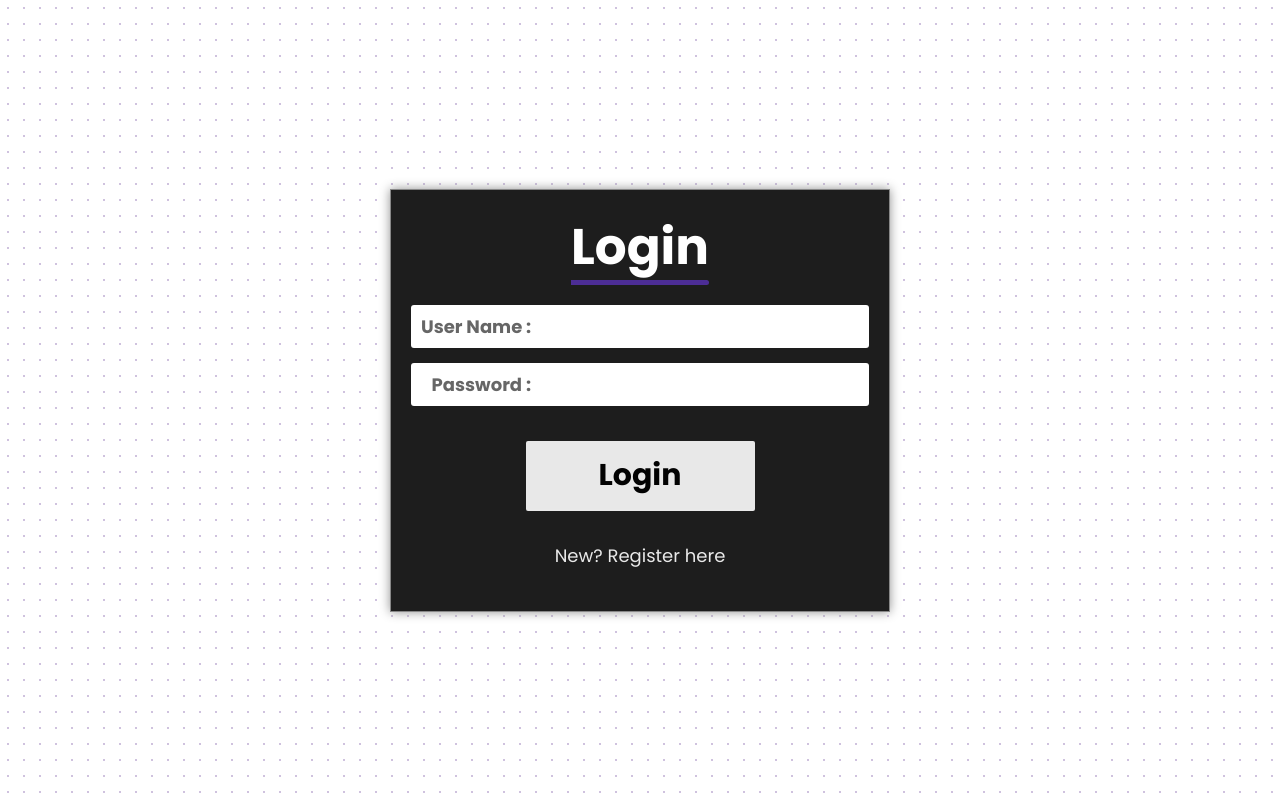
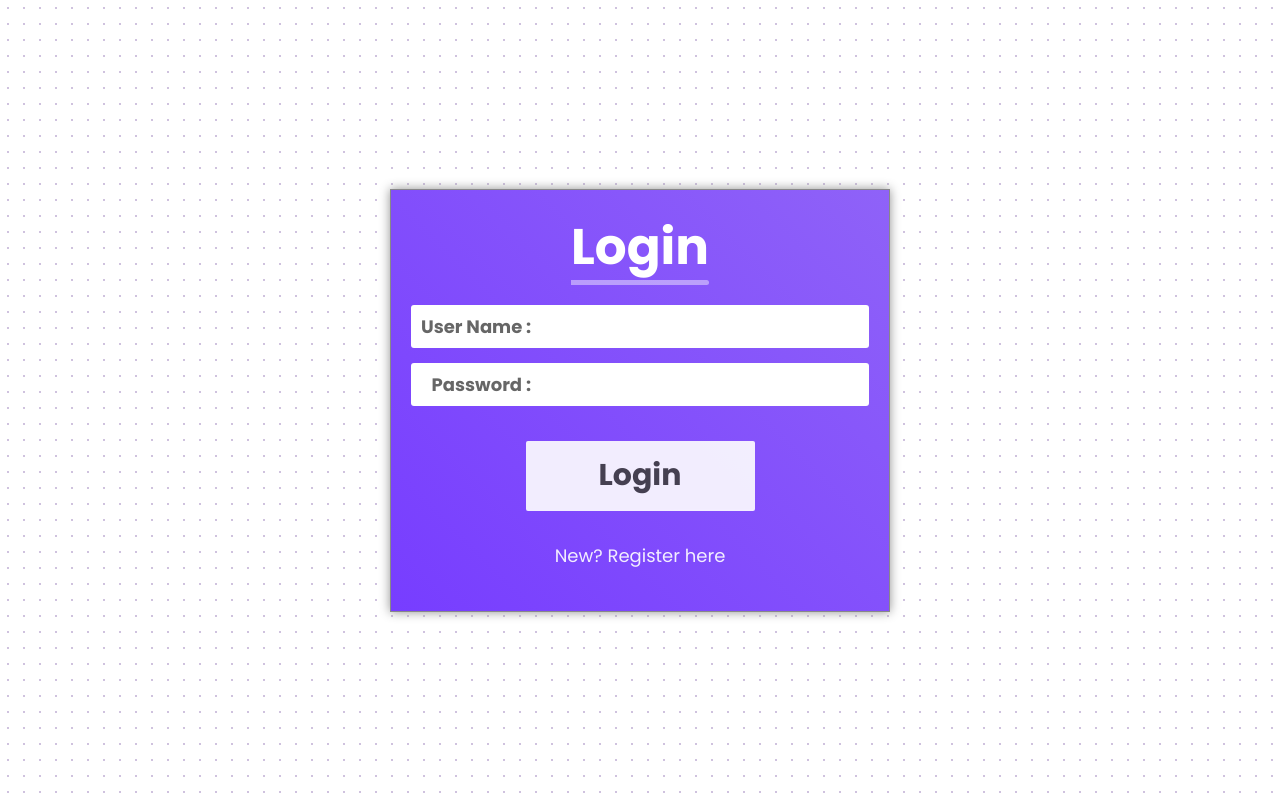
Before and after one commit to Meht4b/text-messenger, a React (Vite) app in the folder frontend/: page / in a window 1280 px wide. Built offline with nearby package versions, Linux system fonts and the light colour scheme.

Commit message:
Update Login.css

```diff
--- a/frontend/src/styles/Login.css
+++ b/frontend/src/styles/Login.css
@@ -4,13 +4,14 @@
     flex-direction: column;
     align-items: center;
     width: clamp(300px, 50vw, 500px);
-    color: white;
+    color: rgb(255, 255, 255);
     justify-content: space-between;
     background-color: #1d1d1d;
 
     padding: 20px;
     border: rgb(136, 136, 136) 1px solid;
     box-shadow: 0 0 10px rgb(146, 146, 146);
+    background-image: linear-gradient(45deg,#773DFF, #8f62f8);
 }
 
 .login-container h1 {
@@ -28,7 +29,7 @@
     width: 100%;
     height: 5px;
     border-radius: 0 5px 5px 0;
-    background-color: #773dff88;
+    background-color: #e9e0fd88;
 
 }
 
@@ -74,7 +75,7 @@
     padding: 10px;
     margin-top: 20px;
     background-color: #ffffff;
-    color: rgb(0, 0, 0);
+    color: rgb(63, 63, 63);
     border: none;
     border-radius: 2px;
     cursor: pointer;
@@ -82,7 +83,7 @@
 }
 
 .login-submit:hover{
-    background-color:#773dff ;
+    background-color:#d1bfff ;
 
 }
 
@@ -104,7 +105,7 @@
 
 .register-link:hover {
     color: #bb9eff;
-    border-bottom: #773DFF 1px solid;
+
 }
 
 .login-error {
```
